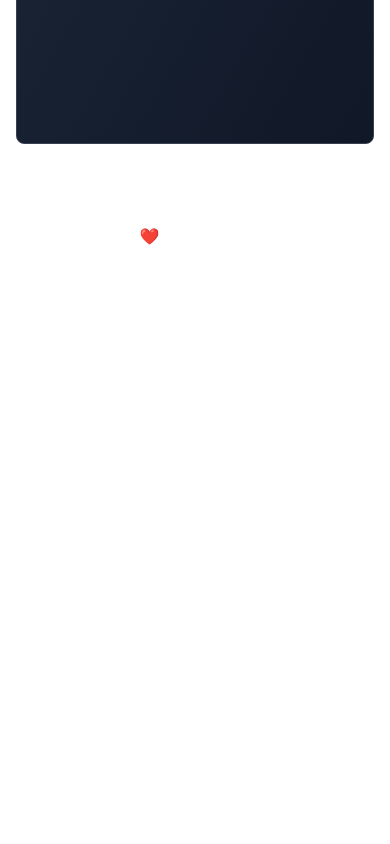
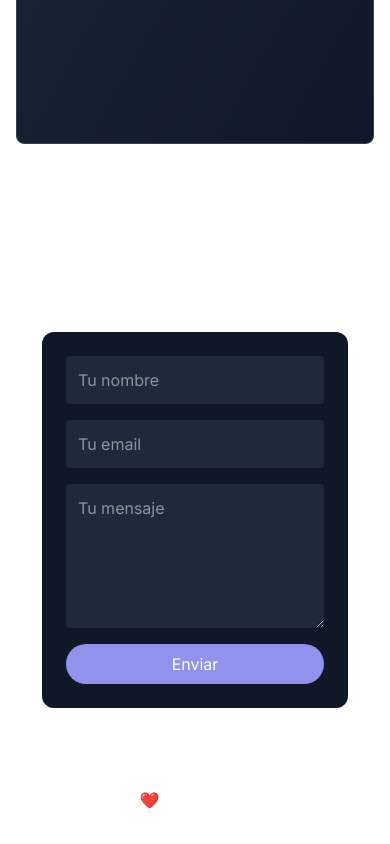
Before and after one commit to nicoalvarez03/portfolio, a React (Vite) app: page / in a window 390 px wide. Shown: the part 5803-6647 px from the top of the page. Before the commit the page ends 6083 px from the top, so only its background shows below. Built offline with nearby package versions, Linux system fonts and the light colour scheme.

Commit message:
feat: seccion contact implementado

```diff
--- a/package.json
+++ b/package.json
@@ -10,6 +10,7 @@
     "preview": "vite preview"
   },
   "dependencies": {
+    "@formspree/react": "^3.0.0",
     "@tailwindcss/vite": "^4.1.10",
     "framer-motion": "^12.18.1",
     "react": "^19.1.0",
--- a/src/components/common/buttons/ButtonPrimary.tsx
+++ b/src/components/common/buttons/ButtonPrimary.tsx
@@ -5,12 +5,14 @@ interface ButtonPrimaryProps {
   children: string | JSX.Element;
   onClick?: () => void;
   className?: string;
+  type?: "button" | "submit" | "reset";
 }
 
 export const ButtonPrimary = ({
   children,
   onClick,
   className = "",
+  type,
 }: ButtonPrimaryProps) => {
   return (
     <motion.button
@@ -19,6 +21,7 @@ export const ButtonPrimary = ({
       whileHover={{ scale: 1.05 }}
       whileTap={{ scale: 0.95 }}
       transition={{ type: "spring", stiffness: 300 }}
+      type={type}
     >
       {children}
     </motion.button>
--- /dev/null
+++ b/src/components/sections/Contact.tsx
@@ -0,0 +1,76 @@
+import { Reveal } from "../common/Reveal";
+import { useForm, ValidationError } from "@formspree/react";
+import { motion } from "framer-motion";
+import { ButtonPrimary } from "../common/buttons/ButtonPrimary";
+
+export default function Contact() {
+  const [state, handleSubmit] = useForm("mpwrbzwn");
+  if (state.succeeded) {
+    return (
+      <motion.p
+        className="text-green-400 mt-2 text-center"
+        initial={{ opacity: 0, y: 20 }}
+        animate={{ opacity: 1, y: 0 }}
+        transition={{ duration: 0.5 }}
+      >
+        Mensaje enviado ✅
+      </motion.p>
+    );
+  }
+
+  return (
+    <section id="contacto" className="text-white">
+      <div className="w-full flex flex-col items-center justify-center">
+        <Reveal>
+          <h2 className="text-3xl font-bold text-center mb-8">Contáctame</h2>
+        </Reveal>
+        <Reveal>
+          <form
+            onSubmit={handleSubmit}
+            method="POST"
+            className="sm:min-w-xl mx-auto flex flex-col gap-4 bg-gray-900 p-6 rounded-xl shadow-lg"
+          >
+            <input
+              type="text"
+              name="name"
+              placeholder="Tu nombre"
+              required
+              className="bg-gray-800 p-3 rounded text-white outline-none"
+            />
+            <ValidationError
+              field="name"
+              prefix="Name"
+              className="text-red-500 mt-2"
+              errors={state.errors}
+            />
+            <input
+              type="email"
+              name="email"
+              placeholder="Tu email"
+              className="bg-gray-800 p-3 rounded text-white outline-none"
+            />
+            <ValidationError
+              field="email"
+              prefix="Email"
+              className="text-red-500 mt-2"
+              errors={state.errors}
+            />
+            <textarea
+              name="message"
+              placeholder="Tu mensaje"
+              rows={5}
+              className="bg-gray-800 p-3 rounded text-white outline-none"
+            />
+            <ValidationError
+              field="message"
+              prefix="Message"
+              className="text-red-500 mt-2"
+              errors={state.errors}
+            />
+            <ButtonPrimary type="submit">Enviar</ButtonPrimary>
+          </form>
+        </Reveal>
+      </div>
+    </section>
+  );
+}
--- a/src/components/sections/Skills.tsx
+++ b/src/components/sections/Skills.tsx
@@ -36,7 +36,7 @@ export default function Skills() {
   const learningSkills = ["Docker", "Symfony", "Next.js", ".NET"];
 
   return (
-    <section id="tecnologias" className="text-white">
+    <section id="tecnologias" className="text-white mb-30">
       <div className="container mx-auto px-4 flex flex-col items-center justify-center">
         <Reveal>
           <motion.h2
--- a/src/pages/Home.tsx
+++ b/src/pages/Home.tsx
@@ -1,5 +1,6 @@
 import Layout from "../components/layout/Layout";
 import AboutMe from "../components/sections/AboutMe";
+import Contact from "../components/sections/Contact";
 import Hero from "../components/sections/Hero";
 import Projects from "../components/sections/Projects";
 import Skills from "../components/sections/Skills";
@@ -11,6 +12,7 @@ export default function Home() {
       <Projects />
       <AboutMe />
       <Skills />
+      <Contact />
     </Layout>
   );
 }
```
Also changed, not shown: 1 other file (tests, documents, lock files or other folders).
